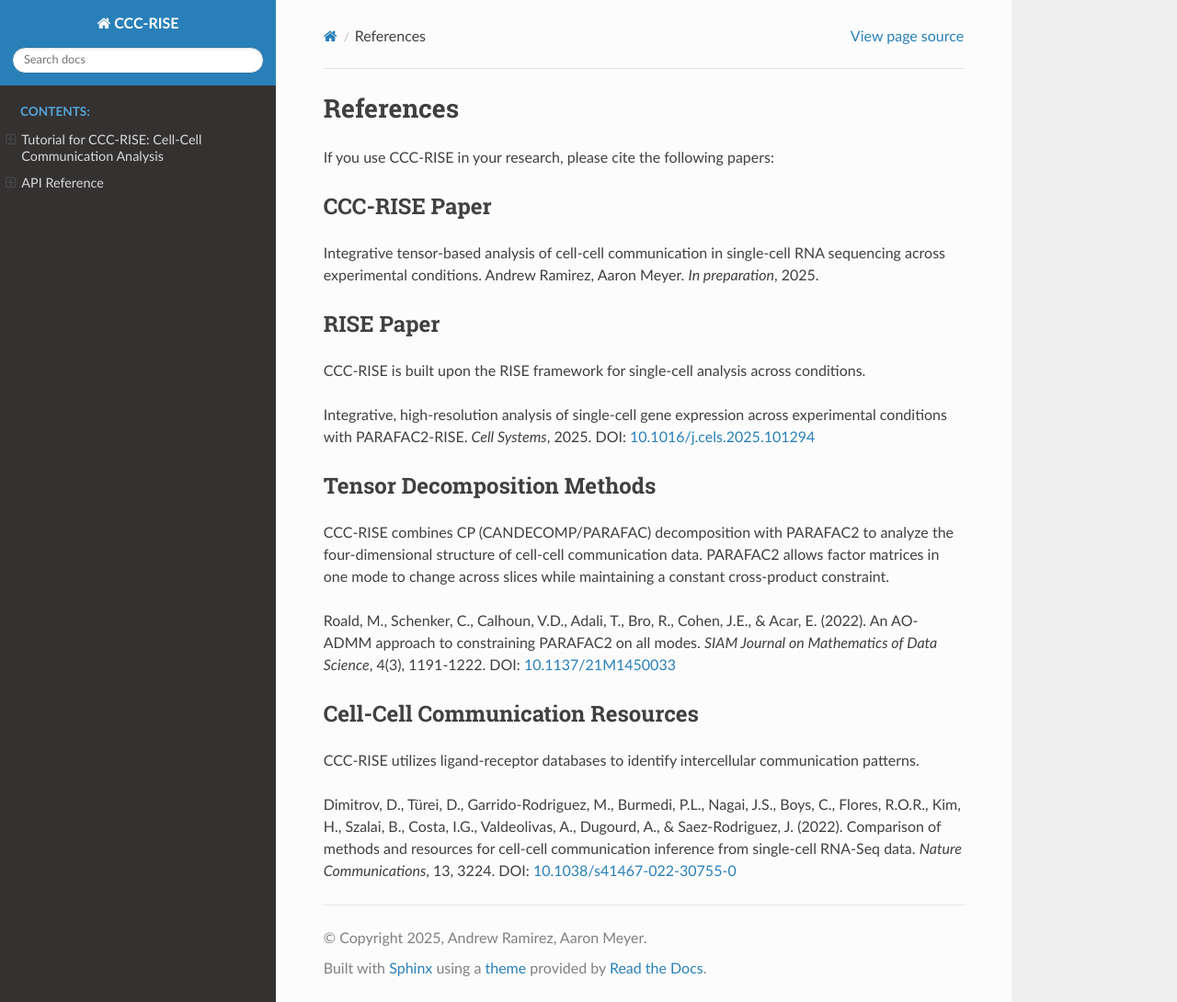
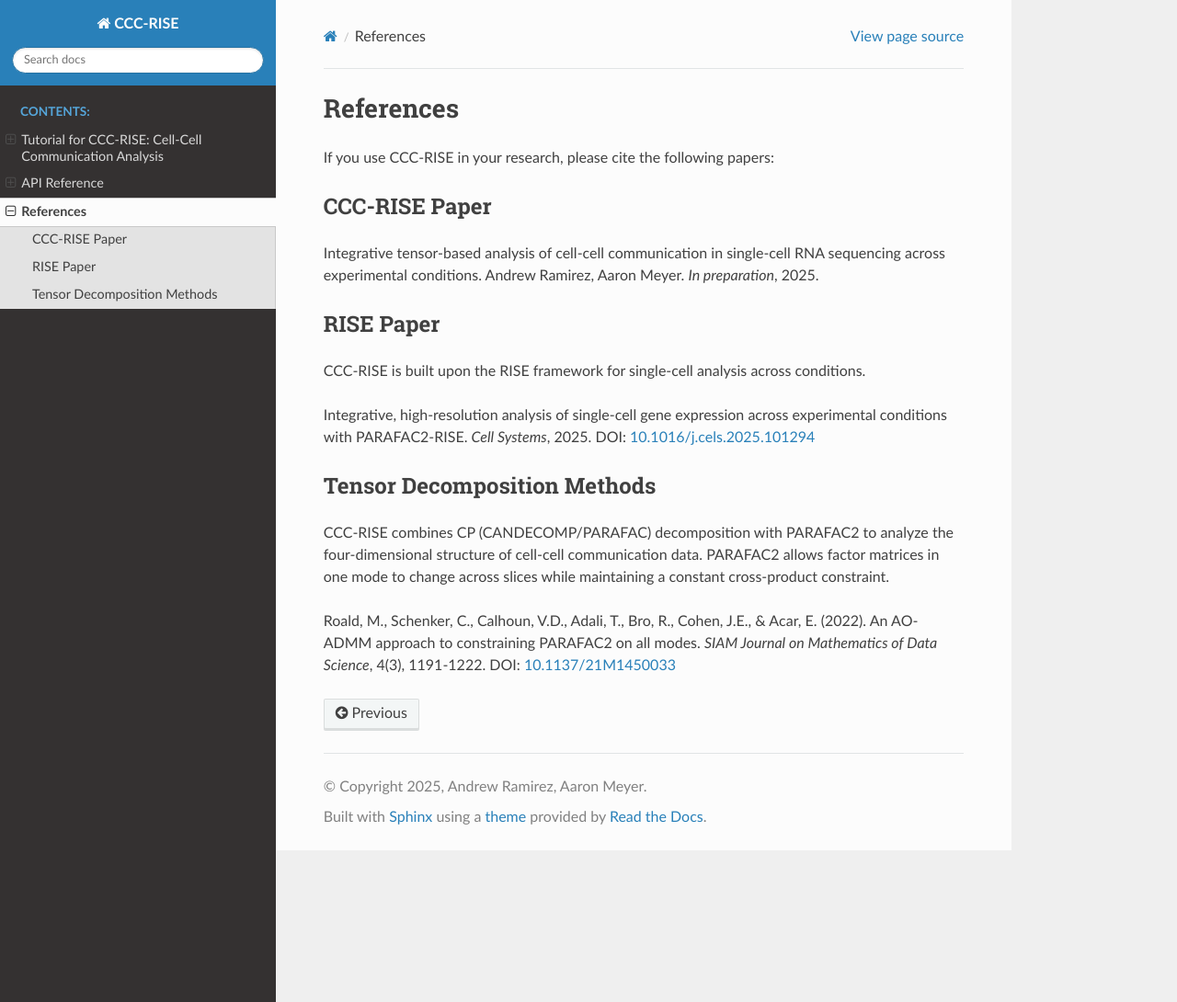
Before and after one commit to meyer-lab/cellcommunication-Pf2, a Sphinx documentation site: the page built from docs/references.rst, in a window 1280 px wide and 1090 px high. Shown: the whole window at 92% size. Built offline with Sphinx 7.4.7 and the Read the Docs theme 3.1.0, drawn with Linux system fonts in a browser that asks for light colours.

Commit message:
Add references

```diff
--- a/docs/index.rst
+++ b/docs/index.rst
@@ -18,6 +18,7 @@ CCC-RISE does not require prior cell-type labels or clustering, reducing bias an
 
    tutorial
    api
+   references
 
 Indices and tables
 ==================
--- a/docs/references.rst
+++ b/docs/references.rst
@@ -21,10 +21,3 @@ Tensor Decomposition Methods
 CCC-RISE combines CP (CANDECOMP/PARAFAC) decomposition with PARAFAC2 to analyze the four-dimensional structure of cell-cell communication data. PARAFAC2 allows factor matrices in one mode to change across slices while maintaining a constant cross-product constraint.
 
 Roald, M., Schenker, C., Calhoun, V.D., Adali, T., Bro, R., Cohen, J.E., & Acar, E. (2022). An AO-ADMM approach to constraining PARAFAC2 on all modes. *SIAM Journal on Mathematics of Data Science*, 4(3), 1191-1222. DOI: `10.1137/21M1450033 <https://doi.org/10.1137/21M1450033>`_
-
-Cell-Cell Communication Resources
-----------------------------------
-
-CCC-RISE utilizes ligand-receptor databases to identify intercellular communication patterns.
-
-Dimitrov, D., Türei, D., Garrido-Rodriguez, M., Burmedi, P.L., Nagai, J.S., Boys, C., Flores, R.O.R., Kim, H., Szalai, B., Costa, I.G., Valdeolivas, A., Dugourd, A., & Saez-Rodriguez, J. (2022). Comparison of methods and resources for cell-cell communication inference from single-cell RNA-Seq data. *Nature Communications*, 13, 3224. DOI: `10.1038/s41467-022-30755-0 <https://doi.org/10.1038/s41467-022-30755-0>`_
```
